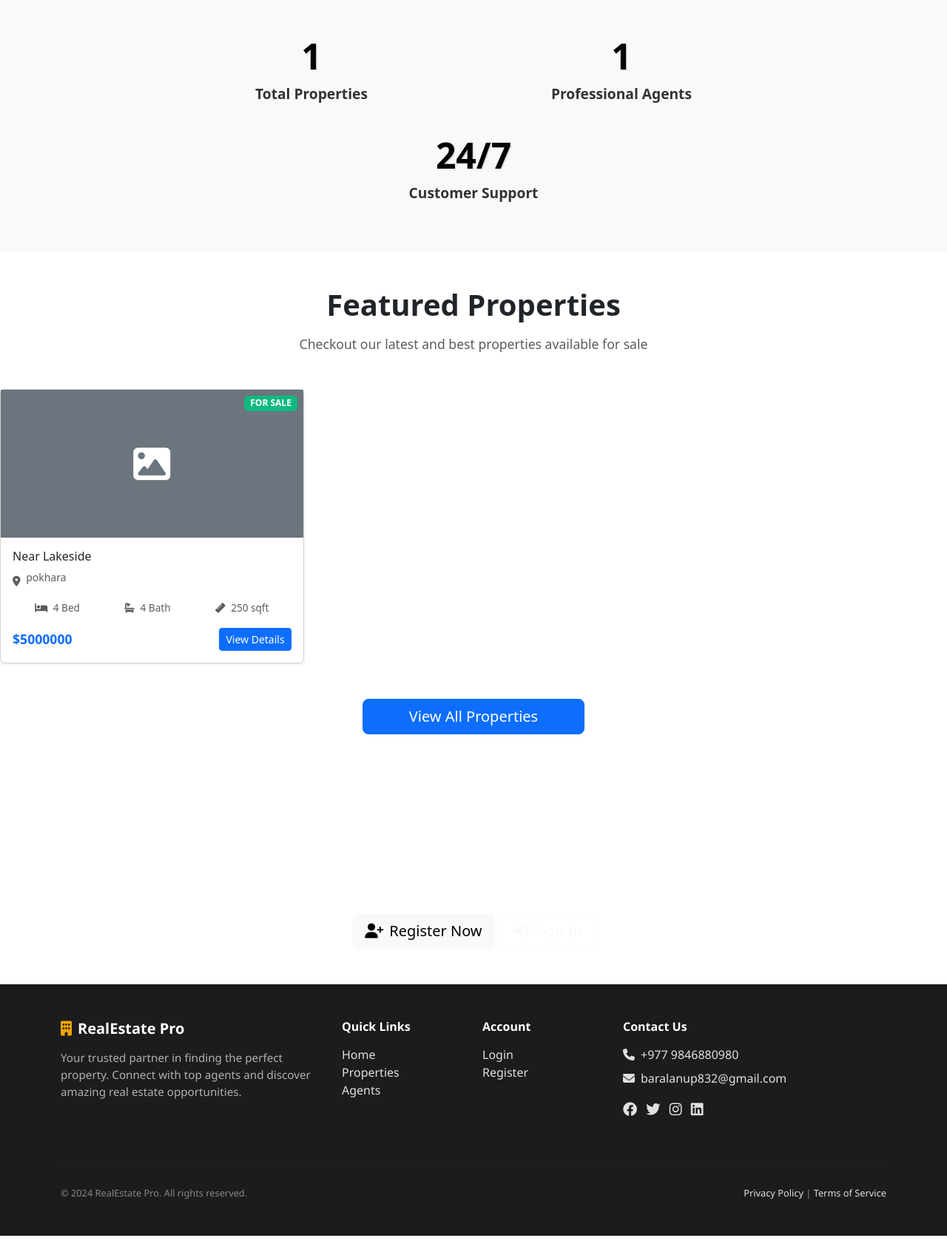
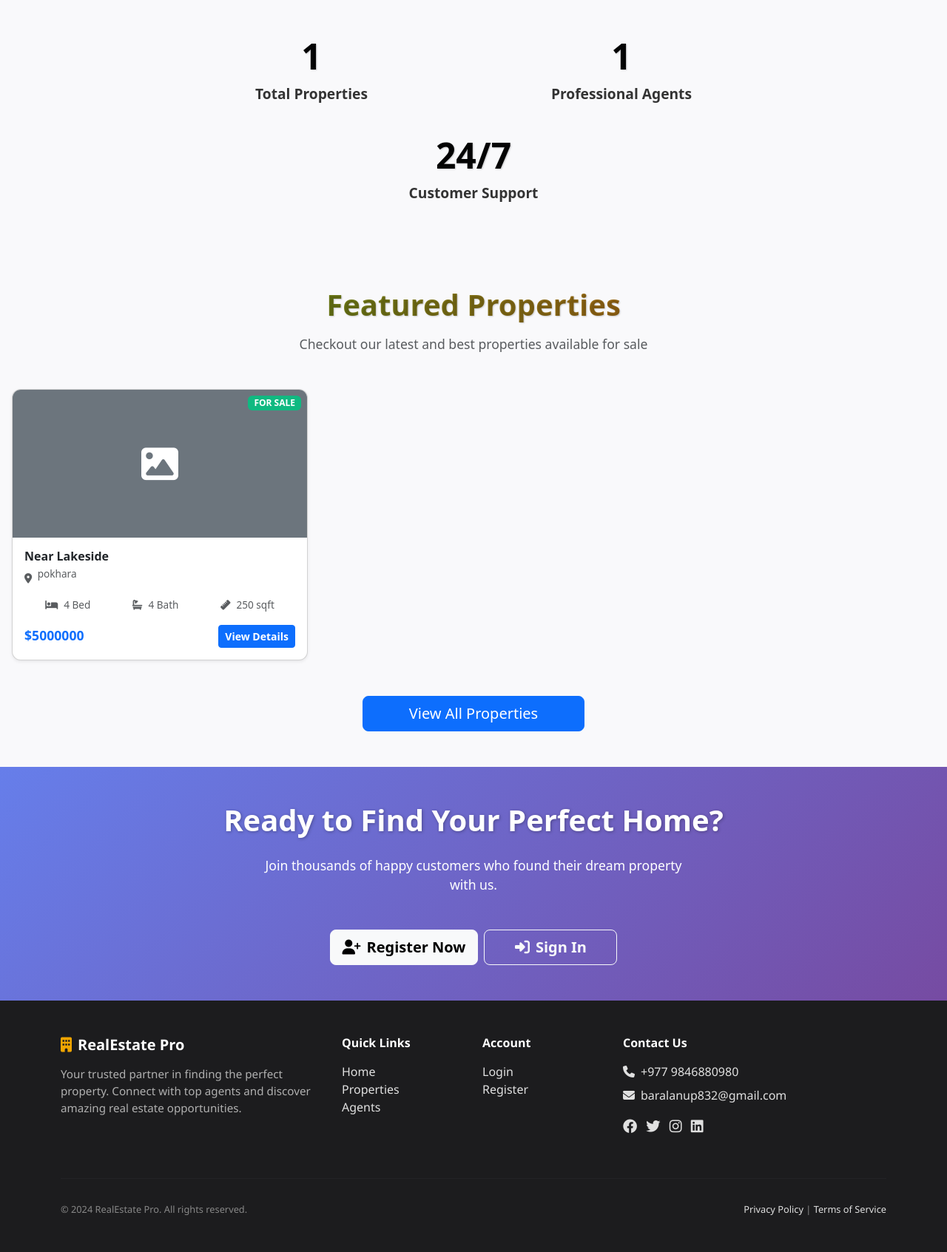
Before and after one commit to AnupBaral490/real_state_project, a Django app: page / in a window 1280 px wide. Shown: the part 563-2256 px from the top of the page at 74% size. Before the commit the page ends 2234 px from the top, so only its background shows below. Run offline with Django 4.2, Linux system fonts and the light colour scheme; data comes from the database, SQL or seed files in the repository.

Commit message:
make changes on home page

```diff
--- a/templates/properties/home.html
+++ b/templates/properties/home.html
@@ -270,6 +270,133 @@
     }
 }
 
+.featured-section {
+    background: #f9f9fb;
+    padding: 4rem 1rem;
+}
+
+.featured-section h2 {
+    font-weight: 800;
+    background: linear-gradient(90deg, #3d921b, #d35913);
+    -webkit-background-clip: text;
+    -webkit-text-fill-color: transparent;
+    text-shadow: 1px 1px 2px rgba(0,0,0,0.2);
+}
+
+.featured-section p.lead {
+    color: #555;
+    max-width: 600px;
+    margin: 0 auto;
+}
+
+/* Property Card */
+.property-card {
+    border-radius: 12px;
+    overflow: hidden;
+    transition: transform 0.3s ease, box-shadow 0.3s ease;
+}
+
+.property-card:hover {
+    transform: translateY(-6px);
+    box-shadow: 0 10px 25px rgba(0,0,0,0.15);
+}
+
+.property-card img.img-cover {
+    border-top-left-radius: 12px;
+    border-top-right-radius: 12px;
+    transition: transform 0.3s ease;
+}
+
+.property-card:hover img.img-cover {
+    transform: scale(1.05);
+}
+
+.property-card .badge {
+    font-weight: 600;
+    color: #fff;
+    padding: 0.25rem 0.5rem;
+    font-size: 0.75rem;
+    border-radius: 6px;
+}
+
+/* Property Details */
+.property-card h5.card-title {
+    font-weight: 700;
+    margin-bottom: 0.25rem;
+    white-space: nowrap;
+    overflow: hidden;
+    text-overflow: ellipsis;
+}
+
+.property-card p.text-muted {
+    font-size: 0.85rem;
+    margin-bottom: 0.5rem;
+}
+
+.property-card .d-flex > div {
+    display: flex;
+    justify-content: center;
+    align-items: center;
+    gap: 4px;
+    font-size: 0.85rem;
+}
+
+/* Price & Button */
+.property-card h6 {
+    font-weight: 700;
+}
+
+.property-card .btn {
+    font-weight: 600;
+}
+
+/* Responsive adjustments */
+@media (max-width: 768px) {
+    .property-card .d-flex > div span.d-none.d-sm-inline {
+        display: none !important;
+    }
+    .property-card .d-flex > div span.d-sm-none {
+        display: inline !important;
+    }
+}
+
+/* CTA Section */
+.cta-section {
+    background: linear-gradient(135deg, #667eea, #764ba2);
+    padding: 4rem 1rem;
+    color: #fff;
+}
+
+.cta-section h2 {
+    font-weight: 800;
+    text-shadow: 1px 1px 4px rgba(0,0,0,0.3);
+}
+
+.cta-section p.lead {
+    max-width: 600px;
+    margin: 0 auto 2rem auto;
+    font-weight: 500;
+}
+
+.cta-section .btn {
+    min-width: 180px;
+    font-weight: 600;
+    transition: all 0.3s ease;
+}
+
+.cta-section .btn:hover {
+    transform: translateY(-3px);
+    box-shadow: 0 6px 15px rgba(0,0,0,0.2);
+}
+
+/* Flex gap for buttons */
+.cta-section .d-flex {
+    flex-wrap: wrap;
+    justify-content: center;
+    gap: 1rem;
+}
+
+
 </style>
 {% endblock %}
 
```
